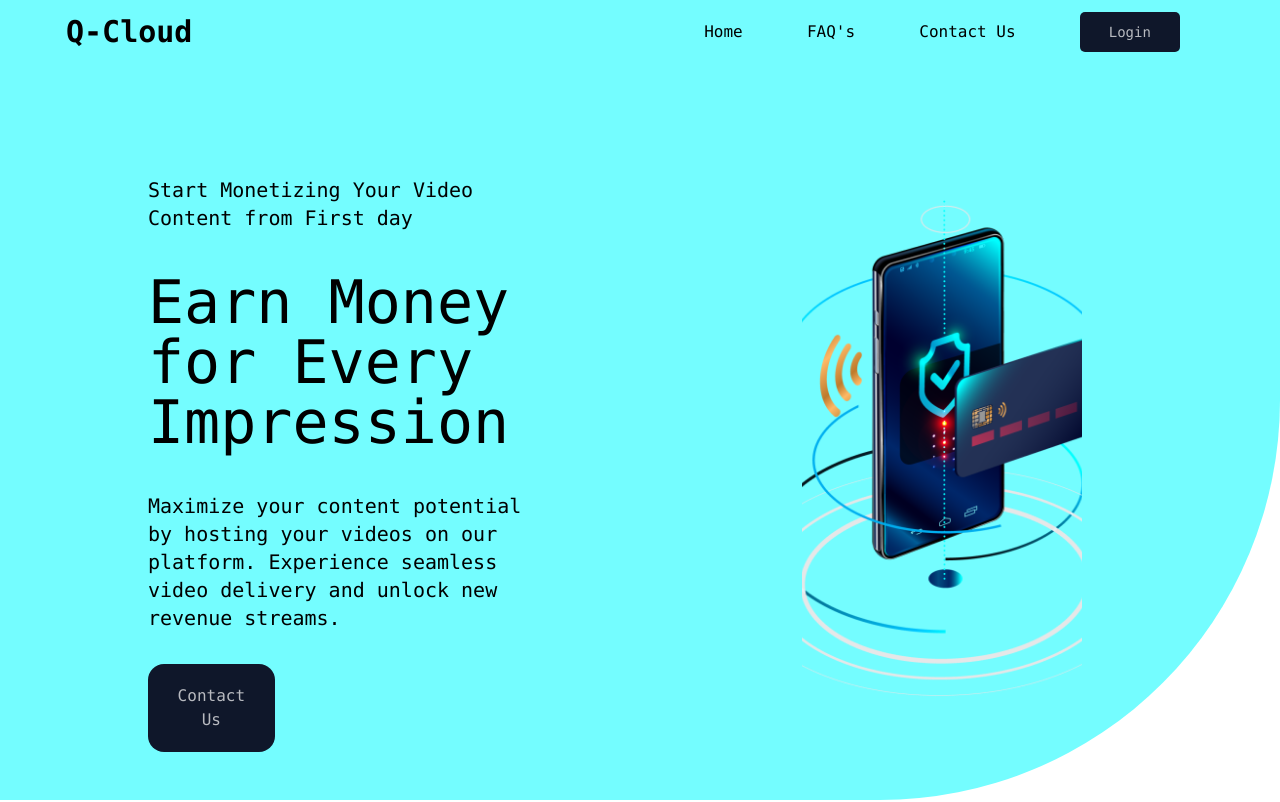
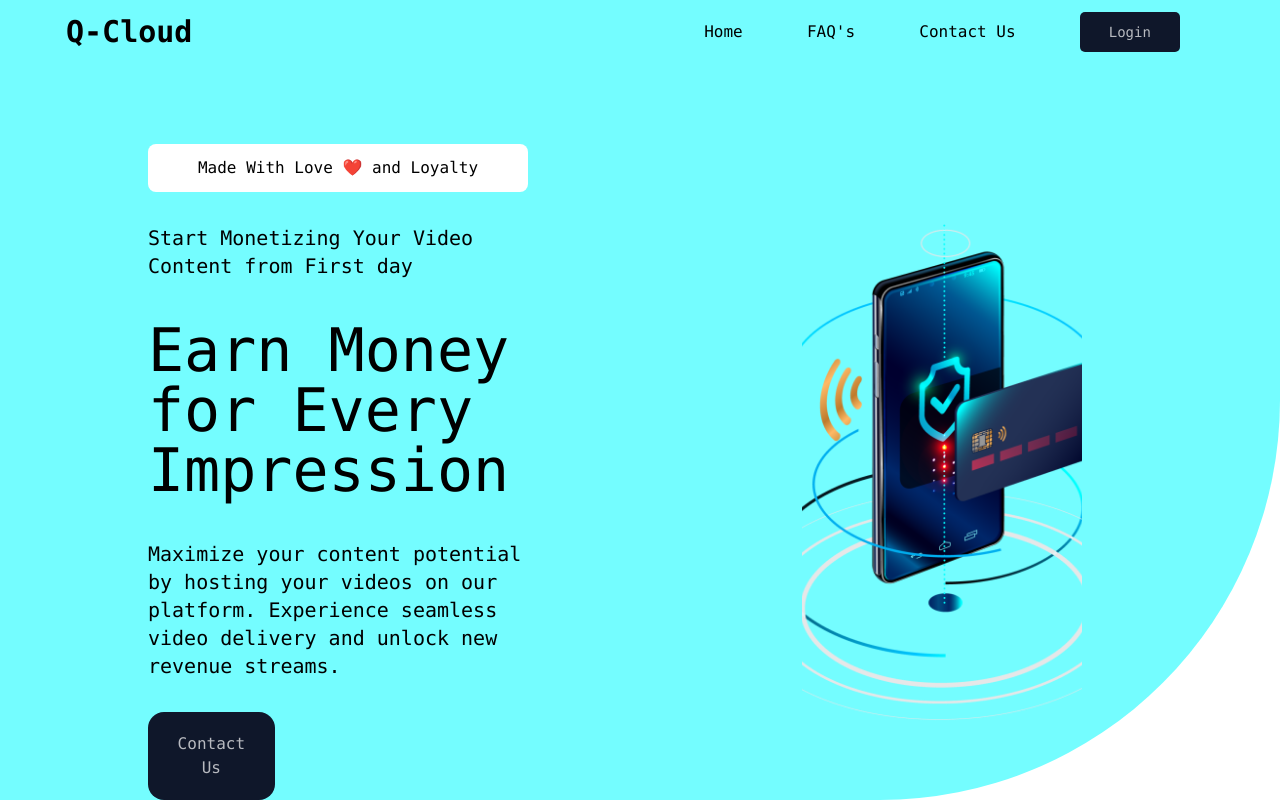
Before and after one commit to Hemanthraj2003/videoweb, a React (Create React App) app: page / in a window 1280 px wide. Shown: the top 802 px of the page. Built offline with nearby package versions, Linux system fonts and the light colour scheme.

Commit message:
UI changes in the body

```diff
--- a/src/Body.jsx
+++ b/src/Body.jsx
@@ -12,6 +12,9 @@ const Body = ({ setIsContact }) => {
       <div className="pt-16 px-9 min-h-screen">
         <div className="flex flex-col md:flex-row justify-evenly" id="Home">
           <div className="w-full xl:w-1/2 flex flex-col lg:px-28  justify-start mt-10 lg:mt-20">
+            <div className="bg-white rounded-lg p-3 text-center mb-5 md:mb-0">
+              Made With Love ❤️ and Loyalty
+            </div>
             <div className="text-xl lg:pt-8">
               Start Monetizing Your Video Content from First day
             </div>
```
